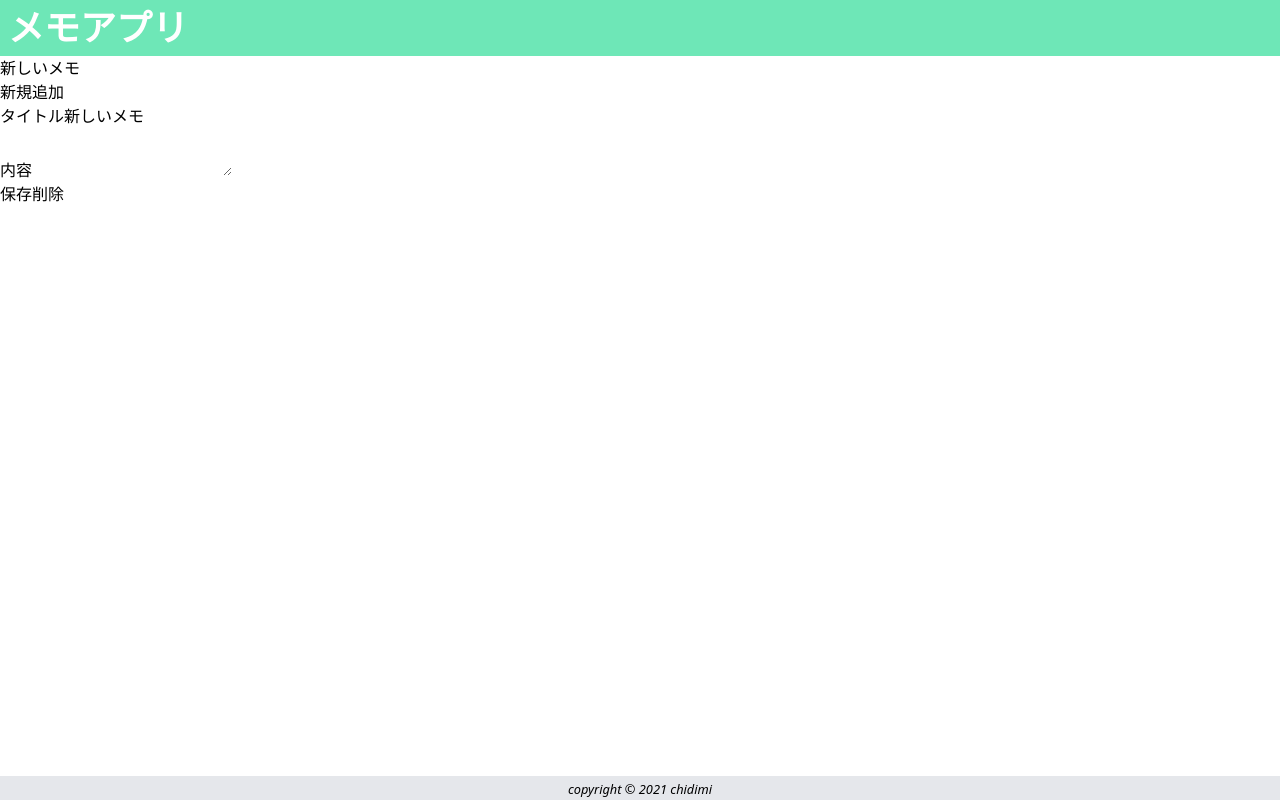
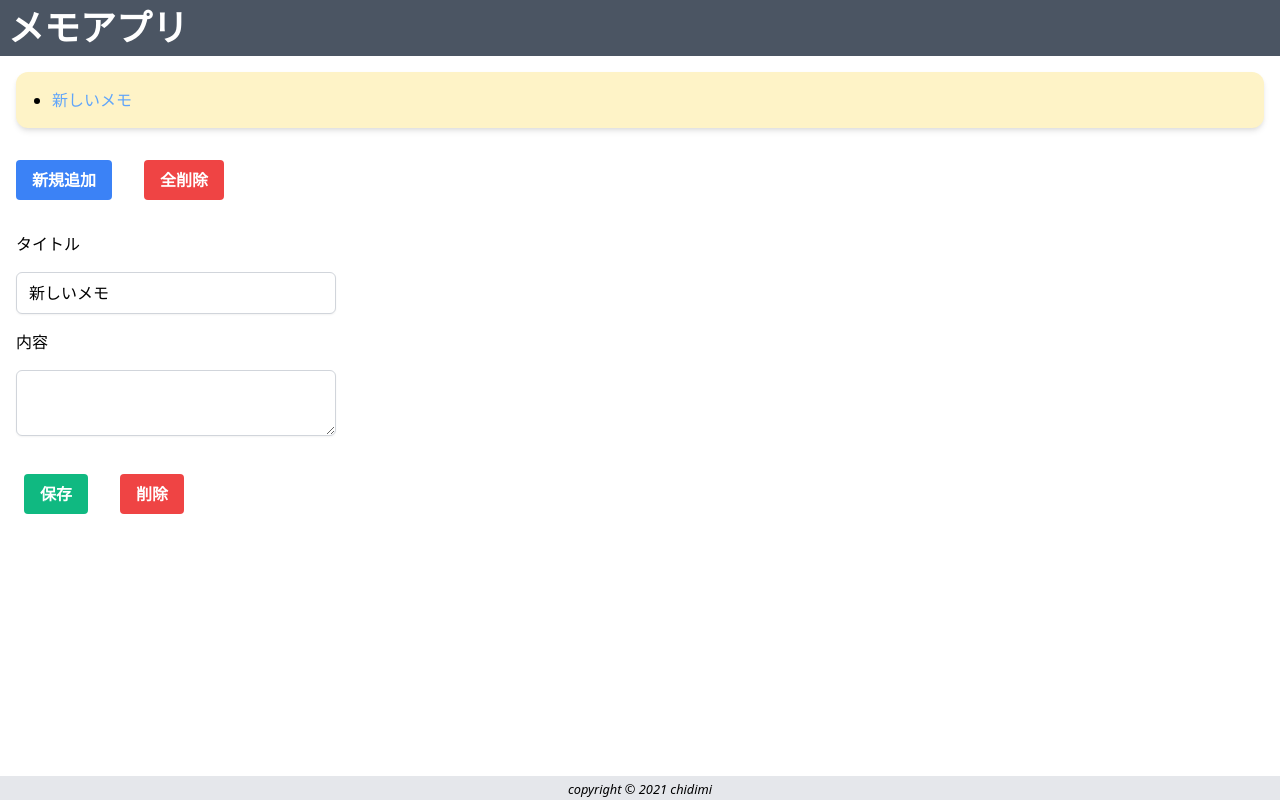
Before and after one commit to chidimi/vue-memo-ts-composition, a Vue app: page / in a window 1280 px wide. Both pictures are taken after a click on the button "新規追加". Built offline with nearby package versions, Linux system fonts and the light colour scheme.

Commit message:
styling完成

```diff
--- a/package.json
+++ b/package.json
@@ -8,6 +8,7 @@
     "lint": "vue-cli-service lint"
   },
   "dependencies": {
+    "@tailwindcss/forms": "^0.3.3",
     "@tailwindcss/postcss7-compat": "^2.2.7",
     "autoprefixer": "^9.8.6",
     "core-js": "^3.6.5",
--- a/src/App.vue
+++ b/src/App.vue
@@ -2,7 +2,7 @@
   <div class="flex flex-col h-screen">
     <MemoHeader title="メモアプリ"/>
     <div class="flex-grow">
-      <MemoList @add="addMemo" @editMemo="editMemo" :memos="state.memos"/>
+      <MemoList @delete="deleteAll" @add="addMemo" @editMemo="editMemo" :memos="state.memos"/>
       <MemoForm @save="saveMemo" @deleteValue="deleteMemo" v-if="state.editingMemo !== undefined" :editingMemo="state.editingMemo"/>
     </div>
     <MemoFooter />
@@ -73,6 +73,13 @@ export default defineComponent({
       state.editingMemo = undefined
     }
 
+    const deleteAll = () => {
+      if (window.confirm('本当にすべて削除しますか?')) {
+        state.memos = []
+        state.editingMemo = undefined
+      }
+    }
+
     const numbering = () :number => {
       if (state.memos.length === 0) return 1
       return Math.max(...state.memos.map(memo => memo.id))
@@ -83,7 +90,8 @@ export default defineComponent({
       editMemo,
       saveMemo,
       addMemo,
-      deleteMemo
+      deleteMemo,
+      deleteAll
     }
   }
 });
--- a/src/components/AddButton.vue
+++ b/src/components/AddButton.vue
@@ -1,5 +1,5 @@
 <template>
-  <button @click="add">新規追加</button>
+  <button class="m-4 bg-blue-500 hover:bg-blue-700 text-white font-bold py-2 px-4 rounded" @click="add">新規追加</button>
 </template>
 
 <script lang="ts">
--- a/src/components/DeleteButton.vue
+++ b/src/components/DeleteButton.vue
@@ -1,5 +1,5 @@
 <template>
-  <button @click="deleteValue">削除</button>
+  <button class="m-4 bg-red-500 hover:bg-red-800 text-white font-bold py-2 px-4 rounded" @click="deleteValue">{{buttonName}}</button>
 </template>
 
 <script lang="ts">
@@ -7,6 +7,7 @@ import { defineComponent } from 'vue'
 
 export default defineComponent({
   name: 'savebutton',
+  props: ['buttonName'],
   setup(_, context) {
     const deleteValue = (() => {
       context.emit('deleteValue')
--- a/src/components/MemoFooter.vue
+++ b/src/components/MemoFooter.vue
@@ -1,6 +1,6 @@
 <template>
-  <footer class="text-center bg-gray-200 sticky bottom-0 ">
-    <small class="italic">copyright © 2021 chidimi</small>
+  <footer class="text-center bg-gray-200 sticky bottom-0 mt-40">
+    <small class="italic"><a href="https://github.com/chidimi">copyright © 2021 chidimi</a></small>
   </footer>
 </template>
 
--- a/src/components/MemoForm.vue
+++ b/src/components/MemoForm.vue
@@ -1,15 +1,18 @@
 <template>
-    <div>
-      <label>タイトル</label>
-      <input type="text" v-model="state.editingMemo.title">
+    <div class="grid-cols-3">
+        <label class="block m-4">タイトル</label>
+        <input type="text"
+        class="mt-1 block m-4 w-80 rounded-md border-gray-300 shadow-sm focus:border-indigo-300
+              focus:ring focus:ring-indigo-200 focus:ring-opacity-50"
+        v-model="state.editingMemo.title">
+        <span class="block ml-4">内容</span>
+        <textarea class="m-4 w-80 rounded-md border-gray-300 shadow-sm focus:border-indigo-300
+                        focus:ring focus:ring-indigo-200 focus:ring-opacity-50"
+        v-model="state.editingMemo.content">
+        </textarea>
     </div>
-    <div>
-      <label>内容</label>
-      <textarea v-model="state.editingMemo.content">
-      </textarea>
-    </div>
-    <SaveButton @save="saveMemo" />
-    <DeleteButton @deleteValue="deleteMemo" />
+      <SaveButton class="ml-6" @save="saveMemo" />
+      <DeleteButton buttonName="削除" @deleteValue="deleteMemo" />
 </template>
 
 <script lang="ts">
--- a/src/components/MemoHeader.vue
+++ b/src/components/MemoHeader.vue
@@ -1,5 +1,5 @@
 <template>
-  <header class="sticky top-0 p-2 bg-green-300 text-left">
+  <header class="sticky top-0 p-2 bg-gray-600 text-left">
     <h1 class="text-4xl text-white font-semibold">{{title}}</h1>
   </header>
 </template>
--- a/src/components/MemoItem.vue
+++ b/src/components/MemoItem.vue
@@ -1,7 +1,5 @@
 <template>
-  <div>
-    <a href="javascript:void(0)" @click="onClickMemo(memo.id)">{{memo.title}}</a>
-  </div>
+  <a class="no-underline hover:underline text-blue-400" href="javascript:void(0)" @click="onClickMemo(memo.id)">{{memo.title}}</a>
 </template>
 
 <script lang="ts">
--- a/src/components/MemoList.vue
+++ b/src/components/MemoList.vue
@@ -1,11 +1,13 @@
 <template>
-  <ul class="list-item"
-  v-for="memo in memos" :key="memo.id">
-    <li>
-      <MemoItem @editMemo="onClickMemo" :memo="memo"/>
-    </li>
-  </ul>
+  <div class="bg-yellow-100 m-4 rounded-xl shadow-md">
+    <ul class="p-4 ml-5" v-for="memo in memos" :key="memo.id">
+      <li class="list-disc">
+        <MemoItem @editMemo="onClickMemo" :memo="memo"/>
+      </li>
+    </ul>
+  </div>
   <AddButton @add="addMemo" />
+  <DeleteButton buttonName="全削除" @deleteValue="deleteAll" />
 </template>
 
 <script lang="ts">
@@ -13,6 +15,7 @@ import { defineComponent, PropType, reactive } from 'vue'
 import Memo from '../types/Memo'
 import MemoItem from './MemoItem.vue'
 import AddButton from './AddButton.vue'
+import DeleteButton from './DeleteButton.vue'
 
 interface State {
   memos: Memo[] | undefined;
@@ -23,13 +26,14 @@ export default defineComponent({
   components: {
     MemoItem,
     AddButton,
+    DeleteButton
   },
   props: {
     memos: {
       type: Object as PropType<Memo[]>
     }
   },
-  emits: ['editMemo', 'add'],
+  emits: ['editMemo', 'add', 'delete'],
   setup(props, context) {
     const state = reactive<State>({
       memos: props.memos
@@ -41,10 +45,15 @@ export default defineComponent({
       context.emit('add')
     }
 
+    const deleteAll = () => {
+      context.emit('delete')
+    }
+
     return {
       state,
       onClickMemo,
-      addMemo
+      addMemo,
+      deleteAll
     }
   },
 })
--- a/src/components/SaveButton.vue
+++ b/src/components/SaveButton.vue
@@ -1,5 +1,5 @@
 <template>
-  <button @click="save">保存</button>
+  <button class="m-4 bg-green-500 hover:bg-green-600 text-white font-bold py-2 px-4 rounded" @click="save">保存</button>
 </template>
 
 <script lang="ts">
--- a/tailwind.config.js
+++ b/tailwind.config.js
@@ -2,10 +2,17 @@ module.exports = {
   purge: ["./index.html", "./src/**/*.{vue,js,ts,jsx,tsx}"],
   darkMode: false, // or 'media' or 'class'
   theme: {
+    minHeight: {
+      "0": "0",
+      "1/4": "25%",
+      "1/2": "50%",
+      "3/4": "75%",
+      full: "100%",
+    },
     extend: {},
   },
   variants: {
     extend: {},
   },
-  plugins: [],
+  plugins: [require("@tailwindcss/forms")],
 };
```
Also changed, not shown: 1 other file (tests, documents, lock files or other folders).
